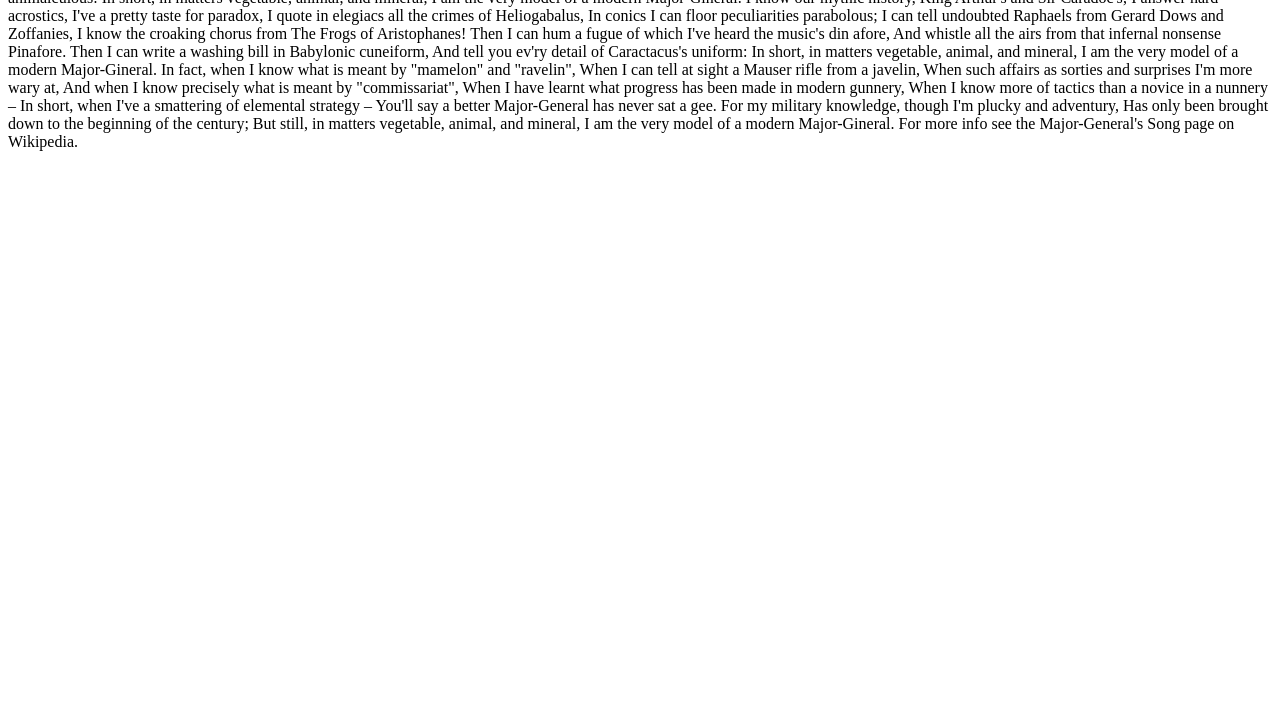
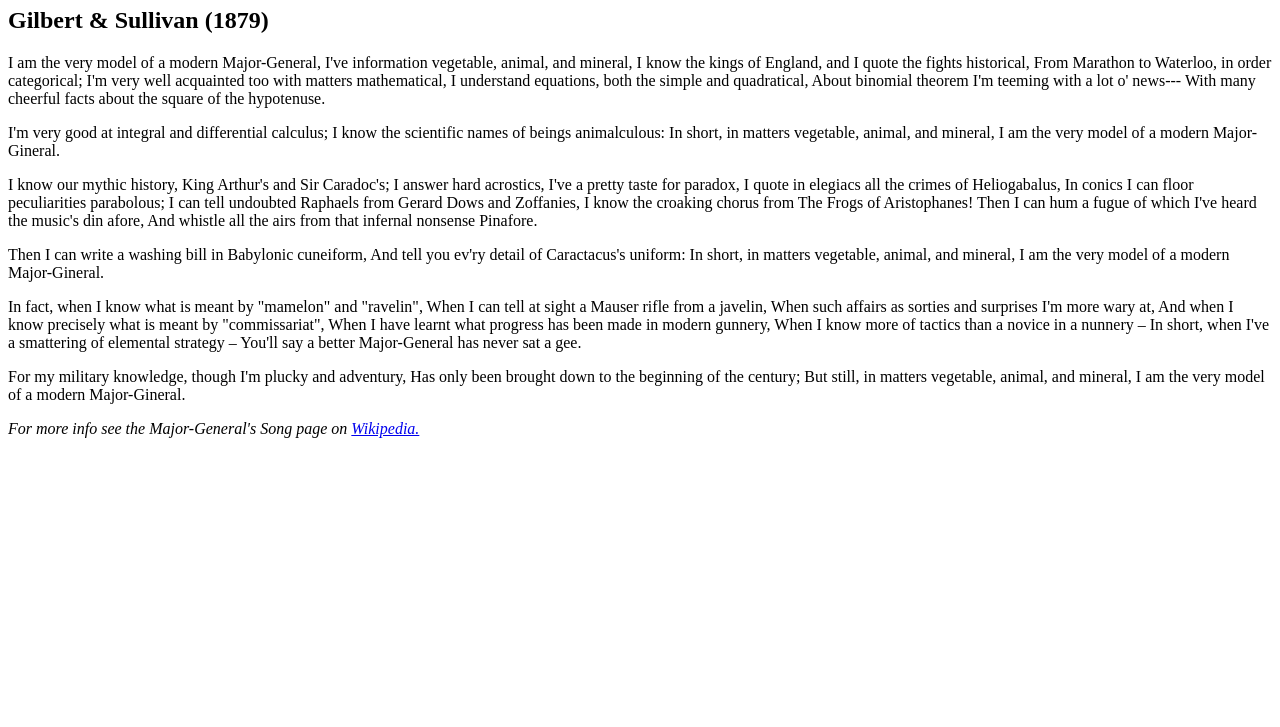
Before and after one commit to SilentSoundwave17/Weekly_Exercise_4, a plain HTML site: page index.html in a window 1280 px wide. Shown: the part 73-800 px from the top of the page. Drawn offline with Linux system fonts and the light colour scheme.

Commit message:
Functional link & formatting

```diff
--- a/index.html
+++ b/index.html
@@ -7,9 +7,10 @@
 
   <body>
 
-Major-General's Song
-Gilbert & Sullivan (1879)
+<h1>Major-General's Song</h1>
+<h2>Gilbert & Sullivan (1879)</h2>
 
+    <p>
 I am the very model of a modern Major-General,
 I've information vegetable, animal, and mineral,
 I know the kings of England, and I quote the fights historical,
@@ -18,12 +19,16 @@ I'm very well acquainted too with matters mathematical,
 I understand equations, both the simple and quadratical,
 About binomial theorem I'm teeming with a lot o' news---
 With many cheerful facts about the square of the hypotenuse.
+    </p>
 
+    <p>
 I'm very good at integral and differential calculus;
 I know the scientific names of beings animalculous:
 In short, in matters vegetable, animal, and mineral,
 I am the very model of a modern Major-Gineral.
+    </p>
 
+    <p>
 I know our mythic history, King Arthur's and Sir Caradoc's;
 I answer hard acrostics, I've a pretty taste for paradox,
 I quote in elegiacs all the crimes of Heliogabalus,
@@ -32,12 +37,16 @@ I can tell undoubted Raphaels from Gerard Dows and Zoffanies,
 I know the croaking chorus from The Frogs of Aristophanes!
 Then I can hum a fugue of which I've heard the music's din afore,
 And whistle all the airs from that infernal nonsense Pinafore.
+    </p>
 
+    <p>
 Then I can write a washing bill in Babylonic cuneiform,
 And tell you ev'ry detail of Caractacus's uniform:
 In short, in matters vegetable, animal, and mineral,
 I am the very model of a modern Major-Gineral.
+    </p>
 
+    <p>
 In fact, when I know what is meant by "mamelon" and "ravelin",
 When I can tell at sight a Mauser rifle from a javelin,
 When such affairs as sorties and surprises I'm more wary at,
@@ -46,13 +55,17 @@ When I have learnt what progress has been made in modern gunnery,
 When I know more of tactics than a novice in a nunnery –
 In short, when I've a smattering of elemental strategy –
 You'll say a better Major-General has never sat a gee.
+    </p>
 
+    <p>
 For my military knowledge, though I'm plucky and adventury,
 Has only been brought down to the beginning of the century;
 But still, in matters vegetable, animal, and mineral,
 I am the very model of a modern Major-Gineral.
+    </p>
 
-For more info see the Major-General's Song page on Wikipedia.
-
+<p>
+ <i> For more info see the Major-General's Song page on <a href="https://en.wikipedia.org/wiki/Major-General's_Song"> Wikipedia.</a></i>
+    </p>
     </body>
   </html>
```
